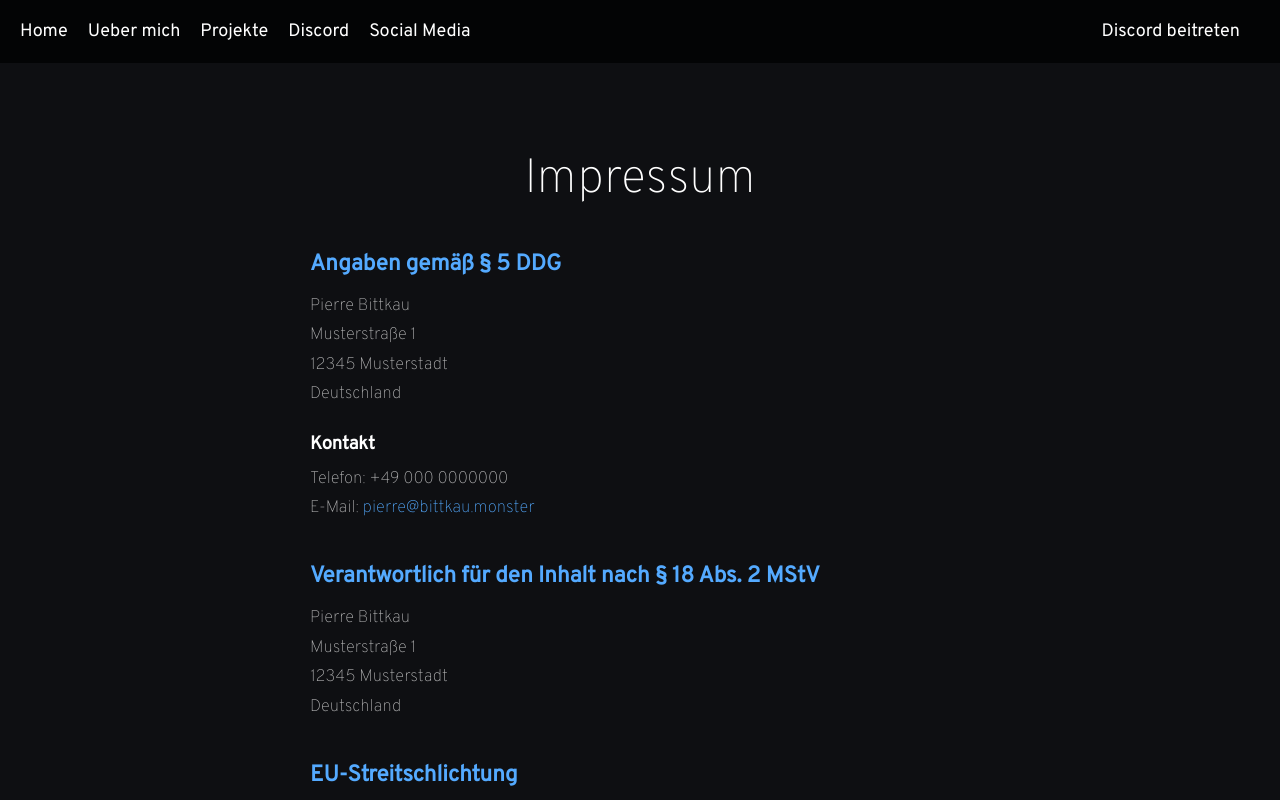
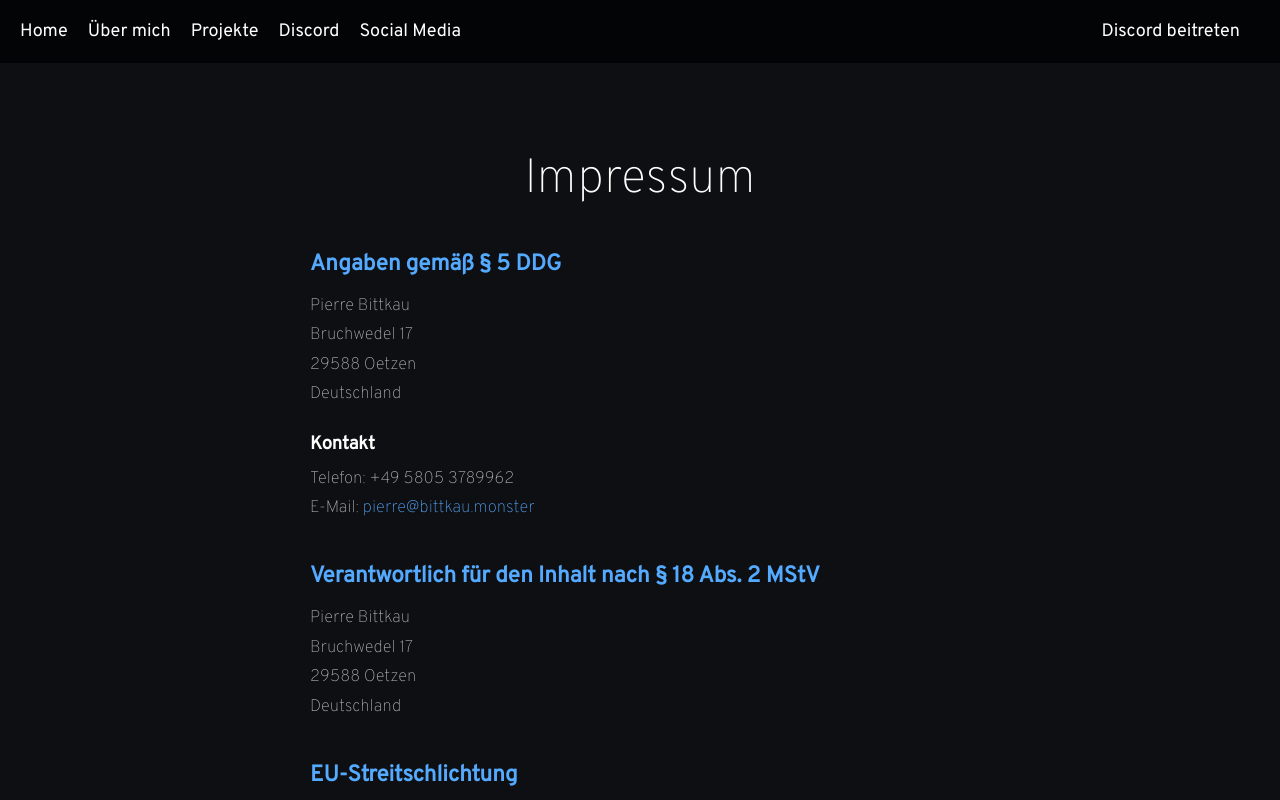
Before and after one commit to einfxchpierre/port, a plain HTML site: page impressum/index.html in a window 1280 px wide. Shown: the top 800 px of the page. Drawn offline with Linux system fonts and the light colour scheme; a web font is replaced by a local one.

Commit message:
Fix contact details and spelling in impressum
Updated contact information and corrected spelling.

```diff
--- a/impressum/index.html
+++ b/impressum/index.html
@@ -15,7 +15,7 @@
   <header class="header">
     <ul>
       <li><a href="../index.html#home">Home</a></li>
-      <li><a href="../index.html#uebermich">Ueber mich</a></li>
+      <li><a href="../index.html#uebermich">Über mich</a></li>
       <li><a href="../index.html#projekte">Projekte</a></li>
       <li><a href="../index.html#discordservers">Discord</a></li>
       <li><a href="../index.html#socialmedia">Social Media</a></li>
@@ -31,22 +31,22 @@
       <h2>Angaben gemäß § 5 DDG</h2>
       <p>
         Pierre Bittkau<br>
-        Musterstraße 1<br>
-        12345 Musterstadt<br>
+        Bruchwedel 17<br>
+        29588 Oetzen<br>
         Deutschland
       </p>
 
       <h3>Kontakt</h3>
       <p>
-        Telefon: +49 000 0000000<br>
+        Telefon: +49 5805 3789962<br>
         E-Mail: <a href="mailto:pierre@bittkau.monster">pierre@bittkau.monster</a>
       </p>
 
       <h2>Verantwortlich für den Inhalt nach § 18 Abs. 2 MStV</h2>
       <p>
         Pierre Bittkau<br>
-        Musterstraße 1<br>
-        12345 Musterstadt<br>
+        Bruchwedel 17<br>
+        29588 Oetzen<br>
         Deutschland
       </p>
 
```
